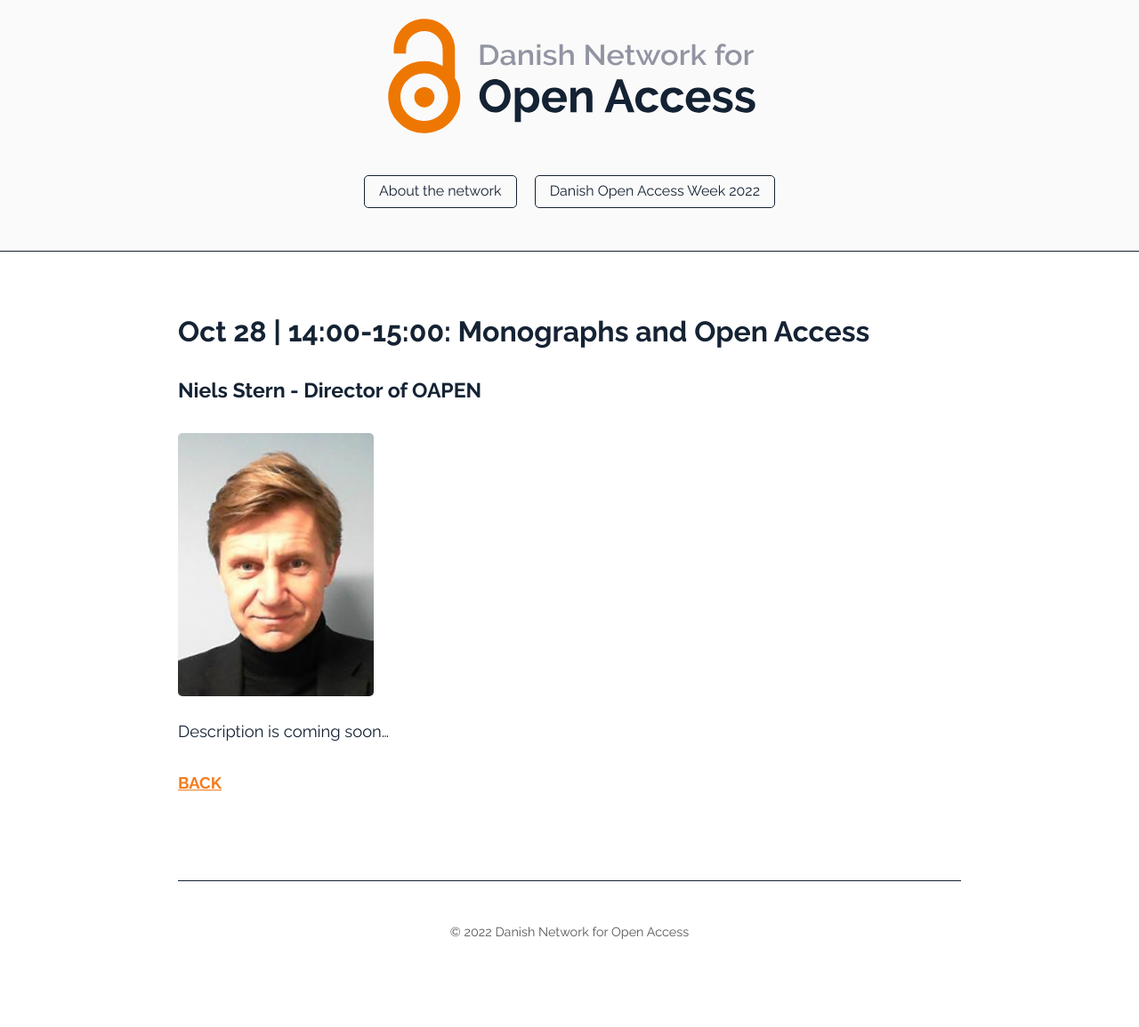
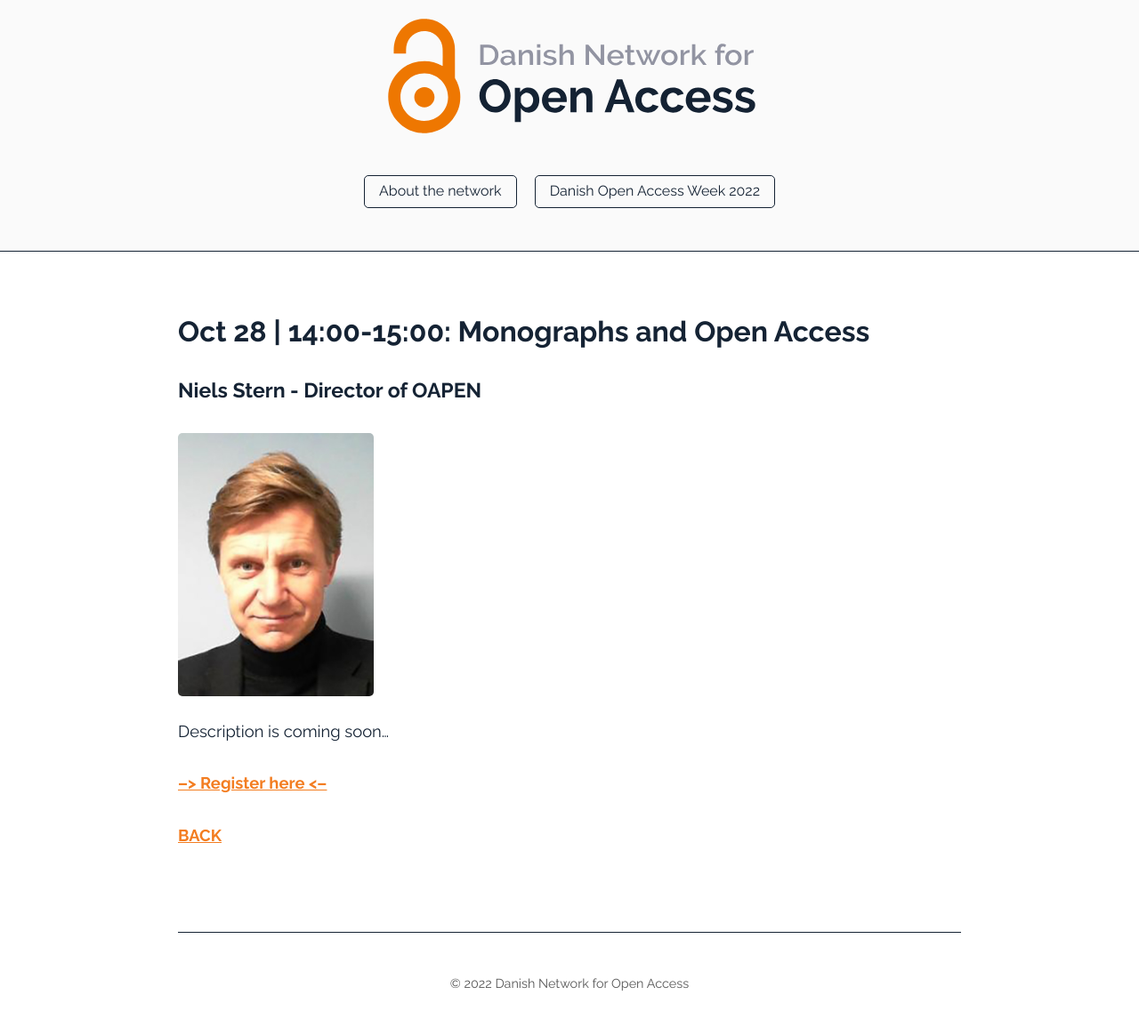
Before and after one commit to openaccess-dk/openaccess-dk.github.io, a Jekyll site: the page built from 02_friday.md, in a window 1280 px wide. Shown: the whole page at 89% size. Built offline with Jekyll 4.4.1, drawn with Linux system fonts in a browser that asks for light colours; before the commit the page ends 1097 px from its top, so only the background shows below that.

Commit message:
Update 02_friday.md

```diff
--- a/02_friday.md
+++ b/02_friday.md
@@ -12,4 +12,6 @@
 
 Description is coming soon...
 
+##### [--> Register here <--](https://ku-dk.libwizard.com/f/oa_week_web10)
+
 ##### [BACK](https://openaccess.dk/oaw2022#programme-of-the-danish-open-access-week-2022)
```
